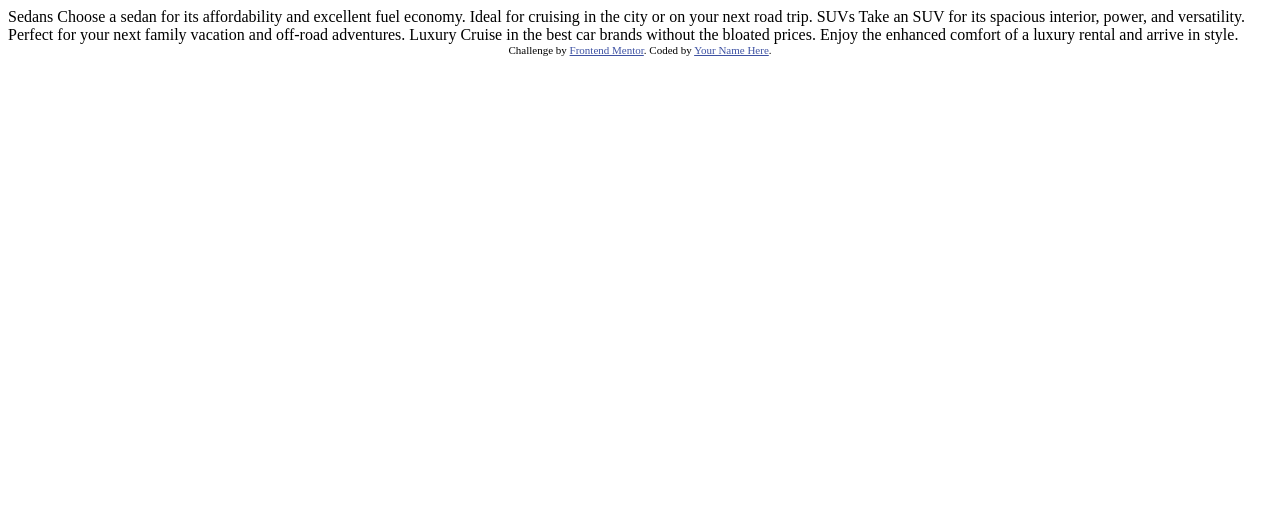
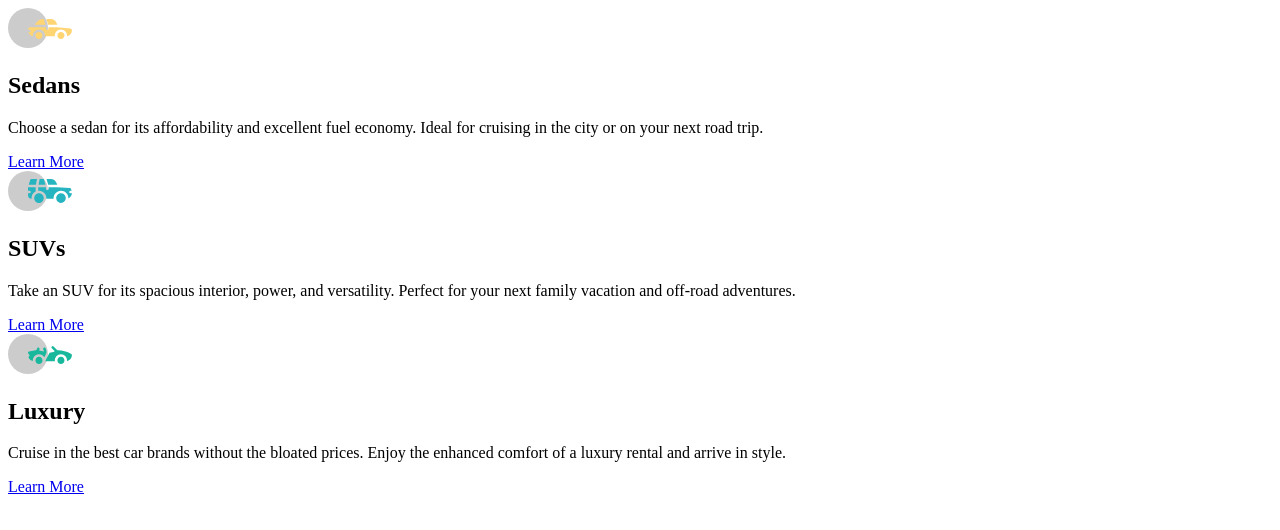
Before and after one commit to crackerFactory64/3-column-preview-card-component, a plain HTML site: page index.html in a window 1280 px wide. Drawn offline with Linux system fonts and the light colour scheme.

Commit message:
mark up complete

```diff
--- a/index.html
+++ b/index.html
@@ -1,36 +1,59 @@
 <!DOCTYPE html>
 <html lang="en">
   <head>
-  <meta charset="UTF-8">
-  <meta name="viewport" content="width=device-width, initial-scale=1.0"> <!-- displays site properly based on user's device -->
+    <meta charset="UTF-8" />
+    <meta name="viewport" content="width=device-width, initial-scale=1.0" />
+    <!-- displays site properly based on user's device -->
 
-  <link rel="icon" type="image/png" sizes="32x32" href="./images/favicon-32x32.png">
+    <link
+      rel="icon"
+      type="image/png"
+      sizes="32x32"
+      href="./images/favicon-32x32.png"
+    />
+    <link href="style.css" rel="stylesheet" />
 
     <title>Frontend Mentor | 3-column preview card component</title>
-
-  <!-- Feel free to remove these styles or customise in your own stylesheet 👍 -->
-  <style>
-    .attribution { font-size: 11px; text-align: center; }
-    .attribution a { color: hsl(228, 45%, 44%); }
-  </style>
   </head>
   <body>
+    <main>
+      <div class="row">
+        <div class="card">
+          <div class="container">
+            <img src="images/icon-sedans.svg" class="card__img" />
+            <h2 class="card__title">Sedans</h2>
+            <p class="card__text">
+              Choose a sedan for its affordability and excellent fuel economy.
+              Ideal for cruising in the city or on your next road trip.
+            </p>
+            <a href="#" class="card__button">Learn More</a>
+          </div>
+        </div>
 
-  Sedans
-  Choose a sedan for its affordability and excellent fuel economy. Ideal for cruising in the city
-  or on your next road trip.
+        <div class="card">
+          <div class="container">
+            <img src="images/icon-suvs.svg" class="card__img" />
+            <h2 class="card__title">SUVs</h2>
+            <p class="card__text">
+              Take an SUV for its spacious interior, power, and versatility.
+              Perfect for your next family vacation and off-road adventures.
+            </p>
+            <a href="#" class="card__button">Learn More</a>
+          </div>
+        </div>
 
-  SUVs
-  Take an SUV for its spacious interior, power, and versatility. Perfect for your next family vacation
-  and off-road adventures.
-
-  Luxury
-  Cruise in the best car brands without the bloated prices. Enjoy the enhanced comfort of a luxury
-  rental and arrive in style.
-
-  <div class="attribution">
-    Challenge by <a href="https://www.frontendmentor.io?ref=challenge" target="_blank">Frontend Mentor</a>.
-    Coded by <a href="#">Your Name Here</a>.
+        <div class="card">
+          <div class="container">
+            <img src="images/icon-luxury.svg" class="card__img" />
+            <h2 class="card__title">Luxury</h2>
+            <p class="card__text">
+              Cruise in the best car brands without the bloated prices. Enjoy
+              the enhanced comfort of a luxury rental and arrive in style.
+            </p>
+            <a href="#" class="card__button">Learn More</a>
           </div>
+        </div>
+      </div>
+    </main>
   </body>
 </html>
--- /dev/null
+++ b/style.css
@@ -0,0 +1,12 @@
+* {
+  box-sizing: border-box;
+}
+
+html {
+  margin: 0;
+  padding: 0;
+}
+
+img {
+  max-width: 100%;
+}
```
Lines whose indentation alone changed are shown as unchanged.
